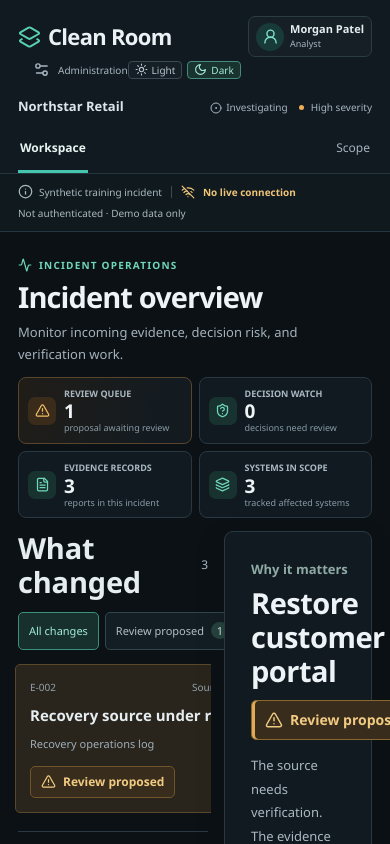
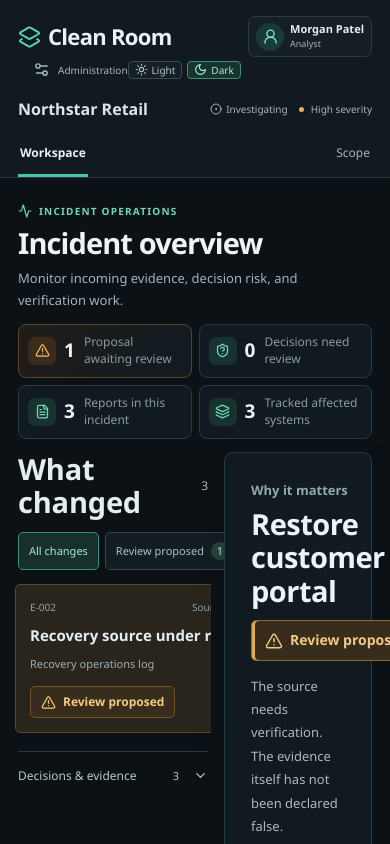
Before and after one commit to campeete/utdhack26, a React (Vite) app: page / in a window 390 px wide. Shown: the top 844 px of the page. Built offline with nearby package versions, Linux system fonts and the light colour scheme.

Commit message:
Removed Unnecessary Text

```diff
--- a/src/App.tsx
+++ b/src/App.tsx
@@ -1,5 +1,5 @@
 import { useEffect, useLayoutEffect, useRef, useState } from 'react';
-import { CircleDot, Info, Layers2, Moon, Settings2, Sun, UserRound, WifiOff } from 'lucide-react';
+import { CircleDot, Layers2, Moon, Settings2, Sun, UserRound } from 'lucide-react';
 import type { Snapshot } from '../shared/contracts';
 import type { IncidentData } from './data/interface';
 import { label, Modal } from './components/ui';
@@ -63,7 +63,6 @@ export default function App({ adapter }: { adapter: IncidentData }) {
       <button className="admin-button" aria-label="Administration" onClick={() => setAdminOpen(true)}><Settings2 size={17} /><span>Administration</span></button>
       <div className="theme-switch" role="group" aria-label="Color theme"><button type="button" aria-pressed={theme === 'light'} onClick={() => setTheme('light')}><Sun size={13} />Light</button><button type="button" aria-pressed={theme === 'dark'} onClick={() => setTheme('dark')}><Moon size={13} />Dark</button></div>
     </header>
-    <div className="environment-bar"><div><Info size={15} /><span>{adapter.mode === 'fixture' ? 'Synthetic training incident' : 'Incident workspace'}</span><span className="environment-divider" /><span className="connection"><WifiOff size={14} />{adapter.mode === 'fixture' ? 'No live connection' : 'Connection status unavailable'}</span></div><span>{adapter.identity?.authenticated ? 'Authenticated session' : 'Not authenticated · Demo data only'}</span></div>
     </div>
     {data ? <main id="main" tabIndex={-1}>
       <p className="sr-only" role="status">{message}</p>
--- a/src/features/Decisions.tsx
+++ b/src/features/Decisions.tsx
@@ -50,16 +50,16 @@ export function Decisions({ data, adapter, onUpdate, selection, onSelect }: {
       <div className="workspace-heading"><div><span className="eyebrow"><ActivityIcon size={14} /> INCIDENT OPERATIONS</span><h1>Incident overview</h1><p>Monitor incoming evidence, decision risk, and verification work.</p></div><span className="review-count">{needsReviewCount ? `${needsReviewCount} decision${needsReviewCount === 1 ? '' : 's'} needs review` : `${reviewCount} review${reviewCount === 1 ? '' : 's'} to consider`}<span>{latestActivity ? `Last activity ${new Date(latestActivity.at).toISOString().slice(11, 16)} UTC` : 'All times UTC'}</span></span></div>
       <section className="signal-summary" aria-label="Incident signal summary">
       <article className={reviewCount ? 'signal-card attention' : 'signal-card'}>
-        <span className="signal-icon"><AlertTriangle size={17} /></span><div><span>Review queue</span><strong>{reviewCount}</strong><small>{reviewCount === 1 ? 'proposal awaiting review' : 'proposals awaiting review'}</small></div>
+        <span className="signal-icon"><AlertTriangle size={17} /></span><div><strong>{reviewCount}</strong><small>{reviewCount === 1 ? 'Proposal awaiting review' : 'Proposals awaiting review'}</small></div>
       </article>
       <article className={needsReviewCount ? 'signal-card attention' : 'signal-card'}>
-        <span className="signal-icon"><ShieldQuestion size={17} /></span><div><span>Decision watch</span><strong>{needsReviewCount}</strong><small>{needsReviewCount === 1 ? 'decision needs review' : 'decisions need review'}</small></div>
+        <span className="signal-icon"><ShieldQuestion size={17} /></span><div><strong>{needsReviewCount}</strong><small>{needsReviewCount === 1 ? 'Decision needs review' : 'Decisions need review'}</small></div>
       </article>
       <article className="signal-card">
-        <span className="signal-icon"><FileText size={17} /></span><div><span>Evidence records</span><strong>{data.evidence.length}</strong><small>reports in this incident</small></div>
+        <span className="signal-icon"><FileText size={17} /></span><div><strong>{data.evidence.length}</strong><small>Reports in this incident</small></div>
       </article>
       <article className="signal-card">
-        <span className="signal-icon"><Layers3 size={17} /></span><div><span>Systems in scope</span><strong>{data.scope.length}</strong><small>tracked affected systems</small></div>
+        <span className="signal-icon"><Layers3 size={17} /></span><div><strong>{data.scope.length}</strong><small>Tracked affected systems</small></div>
       </article>
       </section>
     </div>
--- a/src/styles.css
+++ b/src/styles.css
@@ -36,9 +36,9 @@ strong { font-weight: 600; }
 .app-header { min-height: 84px; display: flex; align-items: center; gap: 28px; padding: 0 40px; background: #fff; border-bottom: 1px solid var(--rule); }
 .brand { color: var(--ink); text-decoration: none; white-space: nowrap; display: flex; align-items: center; gap: 10px; font-family: Georgia,serif; font-size: 26px; font-weight: 600; letter-spacing: -.7px; }
 .brand svg { flex-shrink: 0; }
-.header-incident { border-left: 1px solid var(--rule); padding-left: 28px; line-height: 1.5; }
-.header-incident strong { font-size: 15px; }
-.header-incident > span { display: flex; align-items: center; gap: 5px; color: var(--muted); font-size: 11px; margin-top: 2px; white-space: nowrap; }
+.header-incident { display: flex; align-items: center; gap: 12px; border-left: 1px solid var(--rule); padding-left: 28px; line-height: 1.5; }
+.header-incident strong { font-size: 16px; }
+.header-incident > span { display: flex; align-items: center; gap: 5px; color: var(--muted); font-size: 11px; white-space: nowrap; }
 .severity-dot { height: 5px; width: 5px; background: #a86a21; border-radius: 50%; margin: 0 3px 0 7px; }
 .app-header nav { margin-left: auto; display: flex; align-self: stretch; gap: 26px; }
 .app-header nav button { padding: 0 2px; background: none; border: 0; border-bottom: 3px solid transparent; color: #566d61; font-size: 14px; }
@@ -46,10 +46,6 @@ strong { font-weight: 600; }
 .app-header nav button:hover { color: #153d2f; background: #f7f9f5; }
 .admin-button { border: 0; border-left: 1px solid var(--rule); padding: 6px 0 6px 24px; display: flex; align-items: center; gap: 8px; background: none; font-size: 12px; color: #607165; }
 .admin-button:hover { color: var(--ink); }
-.environment-bar { padding: 11px 40px; background: #eaf0e9; color: #4c6555; display: flex; align-items: center; justify-content: space-between; gap: 20px; font-size: 11px; }
-.environment-bar > div,.connection { display: flex; align-items: center; gap: 8px; }
-.environment-divider { height: 12px; border-left: 1px solid #a8b9a8; margin: 0 7px; }
-.connection { color: #314e3d; font-weight: 600; }
 main { max-width: 1440px; margin: 0 auto; padding: 0 44px; }
 .workspace-heading { display: flex; justify-content: space-between; align-items: center; gap: 24px; padding: 42px 0 36px; }
 .workspace-heading p,.view-heading p { color: #64766a; margin-top: 12px; font-size: 15px; }
@@ -231,17 +227,16 @@ dialog::backdrop { background: #132e28a3; }
 .skip-link { position: fixed; top: 8px; left: 20px; width: 1px; height: 1px; overflow: hidden; clip-path: inset(50%); padding: 0; background: #fff; color: var(--ink); z-index: 50; }
 .skip-link:focus { width: auto; height: auto; clip-path: none; padding: 12px 20px; }
 @keyframes context-enter { from { opacity: .7; transform: translateY(5px); } to { opacity: 1; transform: translateY(0); } }
-@media (min-width:1600px) { .app-header,.environment-bar { padding-left: max(40px,calc((100vw - 1390px)/2)); padding-right: max(40px,calc((100vw - 1390px)/2)); } }
+@media (min-width:1600px) { .app-header { padding-left: max(40px,calc((100vw - 1390px)/2)); padding-right: max(40px,calc((100vw - 1390px)/2)); } }
 @media (max-width:1150px) {
   .app-header { padding: 0 25px; gap: 22px; }
   .brand { font-size: 23px; }
   .header-incident { padding-left: 20px; }
-  .header-incident strong { font-size: 13px; }
+  .header-incident strong { font-size: 16px; }
   .app-header nav { gap: 20px; }
   .app-header nav button { font-size: 13px; }
   .admin-button { padding-left: 16px; }
   .admin-button span { display: none; }
-  .environment-bar { padding: 10px 25px; }
   main { padding: 0 28px; }
   .incident-workspace { grid-template-columns: 245px minmax(0,1fr); gap: 23px; }
   .context-body { padding: 24px; }
@@ -261,7 +256,6 @@ dialog::backdrop { background: #132e28a3; }
   .header-incident { padding-left: 20px; margin-left: 20px; }
   .app-header nav { order: 4; width: 100%; height: 50px; gap: 28px; margin: 10px 0 0; }
   .admin-button { margin-left: auto; border: 0; }
-  .environment-bar { padding: 10px 22px; flex-wrap: wrap; gap: 5px 20px; font-size: 10px; }
   .workspace-heading { padding: 30px 0; }
   .workspace-heading h1 { font-size: 33px; }
   .incident-workspace { grid-template-columns: minmax(190px,.8fr) minmax(0,1.8fr); gap: 20px; }
@@ -291,16 +285,12 @@ dialog::backdrop { background: #132e28a3; }
   .brand { font-size: 22px; gap: 7px; }
   .brand svg { width: 23px; }
   .header-incident { order: 3; border: 0; padding: 15px 0 0; margin: 0; width: 100%; display: flex; justify-content: space-between; align-items: center; gap: 10px; }
-  .header-incident strong { font-size: 13px; }
+  .header-incident strong { font-size: 16px; }
   .header-incident > span { font-size: 10px; gap: 4px; }
   .admin-button { padding: 4px 0 4px 15px; }
   .admin-button span { display: inline; font-size: 10px; }
   .app-header nav { justify-content: space-between; gap: 20px; height: 47px; margin-top: 9px; }
   .app-header nav button { font-size: 12px; }
-  .environment-bar { padding: 10px 18px; }
-  .environment-bar > div { flex-wrap: wrap; gap: 6px; }
-  .environment-divider { margin: 0 3px; }
-  .environment-bar > span { font-size: 10px; }
   main { padding: 0 18px; }
   .workspace-heading { padding: 27px 0 25px; }
   .workspace-heading h1 { font-size: 31px; line-height: 1.18; letter-spacing: -.9px; }
@@ -400,9 +390,6 @@ h3,h4 { color: #e3ebf0; }
 .session-copy { display: grid; gap: 1px; min-width: 0; line-height: 1.25; }
 .session-copy strong { color: #e4edf1; font-size: 11px; white-space: nowrap; }
 .session-copy small { color: #a6b5bf; font-size: 10px; }
-.environment-bar { background: #10191e; color: #aab9c1; border-bottom: 1px solid #263640; }
-.environment-divider { border-color: #3a4b54; }
-.connection { color: #f0c578; }
 main { max-width: 1500px; }
 .workspace-heading { align-items: flex-end; padding-top: 37px; padding-bottom: 24px; }
 .workspace-heading h1 { font-size: clamp(29px, 3vw, 38px); }
@@ -581,9 +568,6 @@ dialog { color: #dce5eb; background: #111a20; border-color: #34464e; }
 :root[data-theme="light"] .session-avatar { color: #286d61; background: #e4f2ee; }
 :root[data-theme="light"] .session-copy strong { color: #263a43; }
 :root[data-theme="light"] .session-copy small { color: #64757d; }
-:root[data-theme="light"] .environment-bar { color: #586e74; background: #e8f0ef; border-color: #d7e0e4; }
-:root[data-theme="light"] .environment-divider { border-color: #b8c8c8; }
-:root[data-theme="light"] .connection { color: #795b27; }
 :root[data-theme="light"] .workspace-heading p,
 :root[data-theme="light"] .view-heading p { color: #64757d; }
 :root[data-theme="light"] .eyebrow { color: #286d61; }
@@ -736,10 +720,10 @@ dialog { color: #dce5eb; background: #111a20; border-color: #34464e; }
 }
 .workspace-overview .signal-icon { width: 28px; height: 28px; }
 .workspace-overview .signal-icon svg { width: 15px; height: 15px; }
-.workspace-overview .signal-card > div { gap: 1px; }
+.workspace-overview .signal-card > div { display: flex; align-items: center; gap: 9px; }
 .workspace-overview .signal-card > div > span { font-size: 9px; letter-spacing: 0; }
 .workspace-overview .signal-card strong { font-size: 19px; line-height: 1.05; }
-.workspace-overview .signal-card small { font-size: 9px; line-height: 1.2; }
+.workspace-overview .signal-card small { font-size: 13px; line-height: 1.35; }
 .change-stream .section-heading h2 { font-size: clamp(25px, 2.5vw, 33px); }
 
 @media (max-width: 1100px) {
@@ -747,16 +731,14 @@ dialog { color: #dce5eb; background: #111a20; border-color: #34464e; }
   .workspace-overview .signal-summary { gap: 6px; }
   .workspace-overview .signal-card { padding: 8px 6px; }
   .workspace-overview .signal-icon { display: none; }
-  .workspace-overview .signal-card > div > span { font-size: 8px; }
-  .workspace-overview .signal-card small { font-size: 8px; }
+  .workspace-overview .signal-card small { font-size: 12px; }
 }
 @media (max-width: 820px) {
   .workspace-overview { grid-template-columns: 1fr; gap: 14px; padding: 25px 0 15px; }
   .workspace-overview .signal-summary { grid-template-columns: repeat(4, minmax(0, 1fr)); }
   .workspace-overview .signal-card { padding: 9px; }
   .workspace-overview .signal-icon { display: grid; }
-  .workspace-overview .signal-card > div > span { font-size: 9px; }
-  .workspace-overview .signal-card small { font-size: 9px; }
+  .workspace-overview .signal-card small { font-size: 12px; }
 }
 @media (max-width: 600px) {
   .workspace-overview { gap: 12px; padding: 22px 0 13px; }
@@ -764,6 +746,6 @@ dialog { color: #dce5eb; background: #111a20; border-color: #34464e; }
   .workspace-overview .workspace-heading p { max-width: 330px; }
   .workspace-overview .signal-summary { grid-template-columns: repeat(2, minmax(0, 1fr)); gap: 7px; }
   .workspace-overview .signal-card { min-height: 54px; }
-  .workspace-overview .signal-card small { font-size: 9px; }
+  .workspace-overview .signal-card small { font-size: 12px; }
   .change-stream .section-heading h2 { font-size: 29px; }
 }
```
